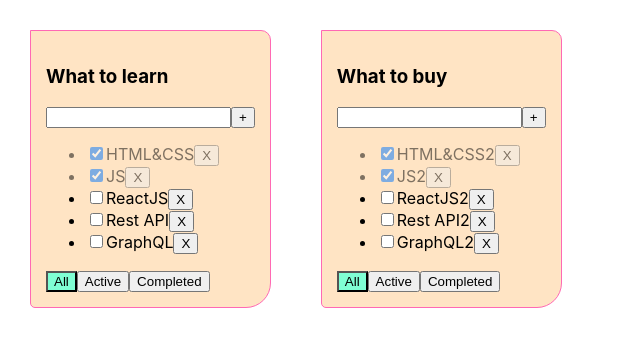
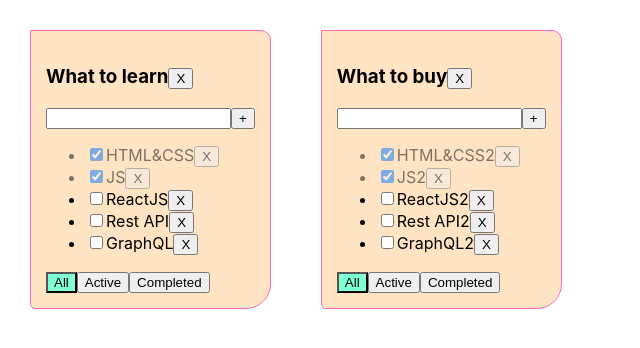
Before and after one commit to Rokkcoco/1-todolist, a React (Create React App) app: page / in a window 1280 px wide. Shown: the top 348 px of the page, without its empty margins (0-640 px from the left). Built offline with nearby package versions, Linux system fonts and the light colour scheme.

Commit message:
New delete button for todolist

```diff
--- a/src/App.tsx
+++ b/src/App.tsx
@@ -62,6 +62,10 @@ function App(): JSX.Element {
         setTodolists(todolists.map(t => t.id === todolistID ? {...t, filter: value} : t))
     }
 
+    const removeTodolist = (todolistID: string) => {
+        setTodolists(todolists.filter(t => t.id !== todolistID))
+    }
+
     return (
         <div className="App">
             {todolists.map(t => {
@@ -81,7 +85,8 @@ function App(): JSX.Element {
                               changeFilter={changeFilter}
                               addTask={addTask}
                               changeTaskStatus={changeTaskStatus}
-                              filter={t.filter}/>
+                              filter={t.filter}
+                              removeTodolist={removeTodolist}/>
                 )
             })}
 
--- a/src/TodoList.tsx
+++ b/src/TodoList.tsx
@@ -10,6 +10,7 @@ type TodoListPropsType = {
     addTask: (todolistID: string, title:string)=>void
     changeTaskStatus: (todolistID: string, taskId:string, isDone:boolean)=>void
     filter: FilterValuesType
+    removeTodolist: (todolistID: string)=> void
 }
 
 export type TaskType = {
@@ -17,7 +18,7 @@ export type TaskType = {
     title: string
     isDone: boolean
 }
-const TodoList: FC<TodoListPropsType> = ({todolistID, tasks, title, removeTask, changeFilter, addTask, changeTaskStatus, filter}) => {
+const TodoList: FC<TodoListPropsType> = ({removeTodolist, todolistID, tasks, title, removeTask, changeFilter, addTask, changeTaskStatus, filter}) => {
     const [titleInput, setTitleInput] = useState<string>('')
     const [error, setError] = useState<string | null>(null)
 
@@ -68,9 +69,16 @@ const TodoList: FC<TodoListPropsType> = ({todolistID, tasks, title, removeTask,
         )
     })
 
+    const removeTodolistHanlder = () => {
+        removeTodolist(todolistID)
+    }
+
     return (
         <div className="todoList">
-            <h3>{title}</h3>
+            <h3>
+                {title}
+                <button onClick={removeTodolistHanlder}>X</button>
+            </h3>
             <div>
                 <input value={titleInput}
                        onChange={inputOnChangeHandler}
```
